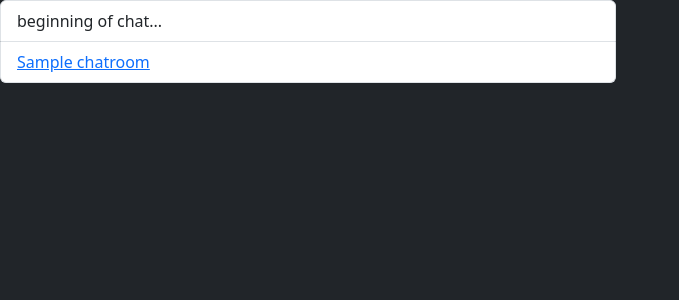
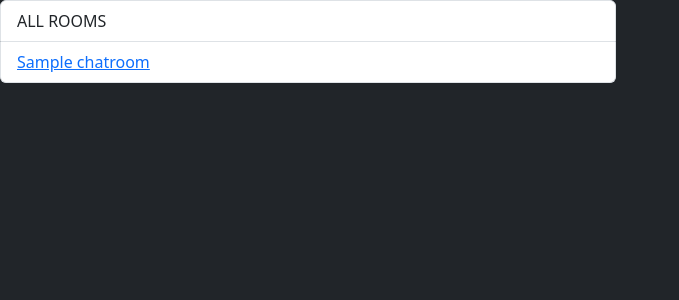
Before and after one commit to kevinpatto/ChatterBox, a Node project: template views/homepage.handlebars in a window 1280 px wide. Shown: the part 56-356 px from the top of the page, without its empty margins (0-679 px from the left). Run offline with Node 20 templates, Linux system fonts and the light colour scheme; the template is opened without the code that fills it: most values are stand-ins (such as "Sample title", 1, 10 or a date in 2020); some libraries are stand-ins or nearby versions.

Commit message:
changed text to all rooms

```diff
--- a/views/homepage.handlebars
+++ b/views/homepage.handlebars
@@ -1,7 +1,7 @@
 <section class="col-12 col-md-6 row">
     <div class="align-self-center">
         <ul id="chatrooms-list" class="list-group">
-            <li class="list-group-item">beginning of chat...</li>
+            <li class="list-group-item">ALL ROOMS</li>
 			{{#each chatrooms as |chatroom| }}
 			<li class="list-group-item"><a href="/chat/{{chatroom.id}}">{{chatroom.room_name}}</a></li>
 			{{/each}}
```
